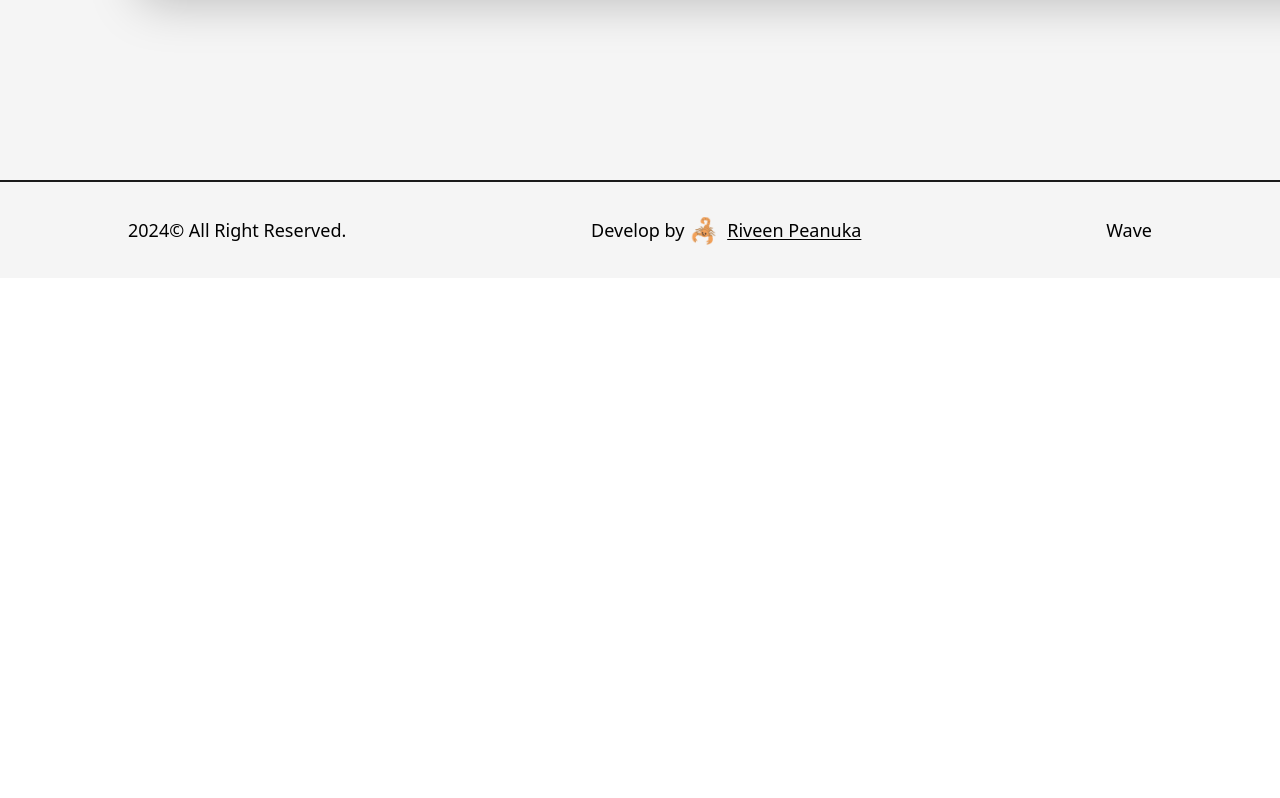
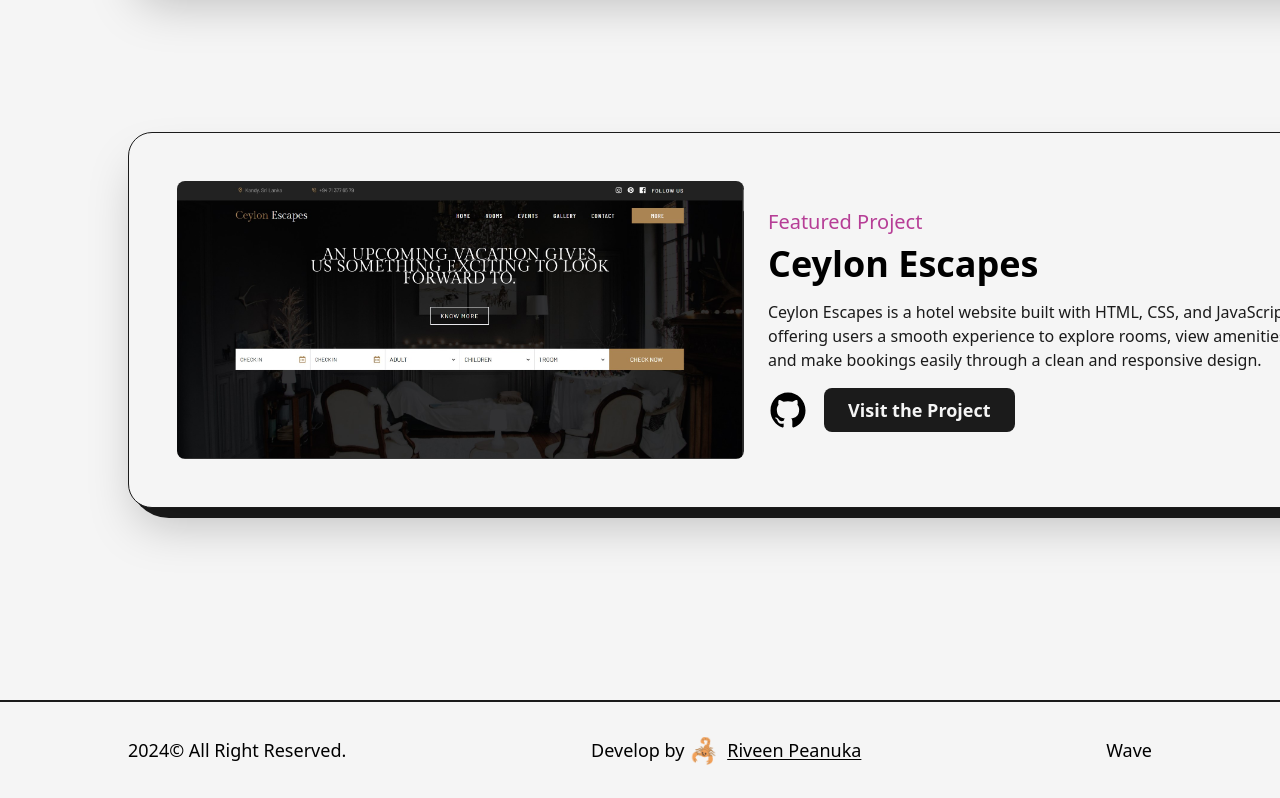
Before and after one commit to spriveen/Portfolio, a Next.js app: page /project in a window 1280 px wide. Shown: the part 8347-9145 px from the top of the page. Before the commit the page ends 8625 px from the top, so only its background shows below. Built offline with nearby package versions, Linux system fonts and the light colour scheme.

Commit message:
update project.js

```diff
--- a/src/pages/project.js
+++ b/src/pages/project.js
@@ -20,6 +20,7 @@ import project13 from '../../public/images/projects/11.jpg'
 import project14 from '../../public/images/projects/12.jpg'
 import project15 from '../../public/images/projects/13.jpg'
 import project16 from '../../public/images/projects/14.jpg'
+import project17 from '../../public/images/projects/15.jpg'
 
 import { motion } from 'framer-motion'
 import AnimatedText from '@/components/AnimatedText'
@@ -287,6 +288,17 @@ const project = () => {
               />
             </div>
 
+            <div className='col-span-12'>
+              <FeaturedProject
+                title="Ceylon Escapes"
+                img={project17}
+                summary="Ceylon Escapes is a hotel website built with HTML, CSS, and JavaScript, offering users a smooth experience to explore rooms, view amenities, and make bookings easily through a clean and responsive design."
+                link="/"
+                github="https://github.com/spriveen/Hotel-Booking-Website"
+                type="Featured Project"
+              />
+            </div>
+
 
 
             {/* Add additional FeaturedProject components here if needed */}
```
Also changed, not shown: public/images/projects/15.jpg (added).
